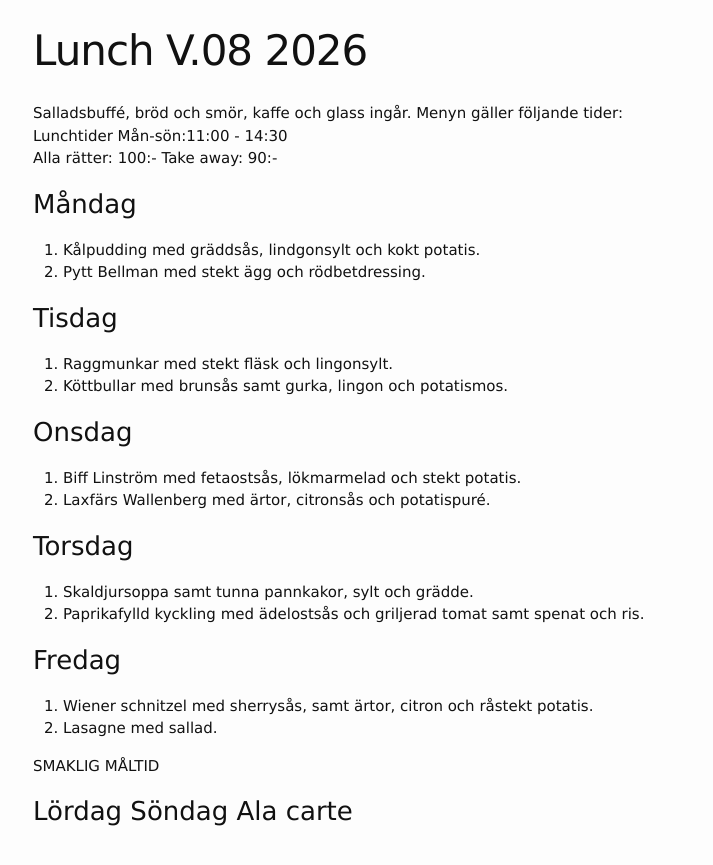
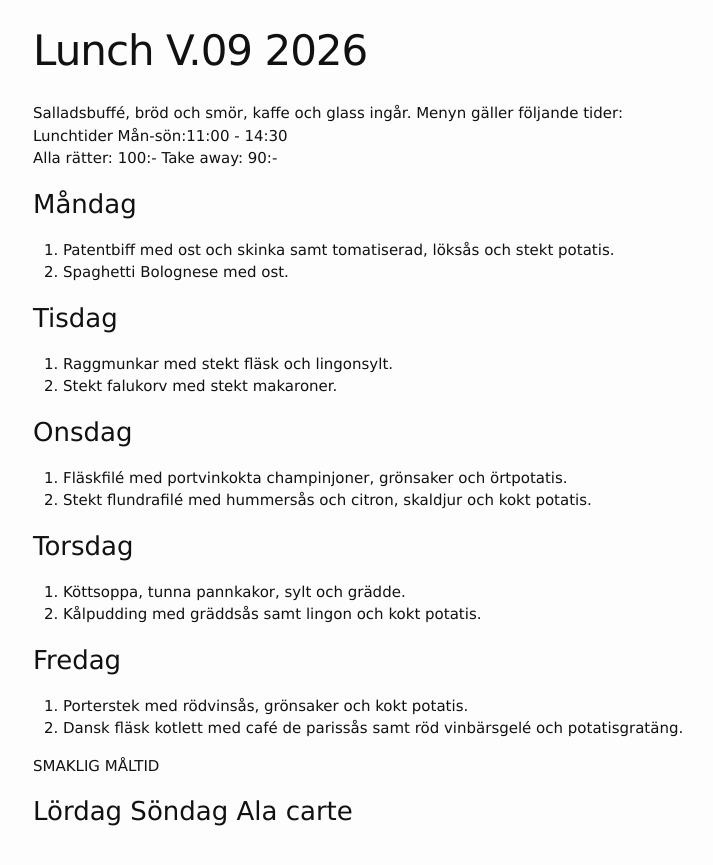
Before and after one commit to FarInn62/farinn62.github.io, a Jekyll site: the page built from lunch.md, in a window 1280 px wide. Shown: the top 865 px of the page, without its empty margins (237-950 px from the left). Built offline with Jekyll 4.4.1, drawn with Linux system fonts in a browser that asks for light colours.

Commit message:
Update lunch menu for version 09 2026

```diff
--- a/lunch.md
+++ b/lunch.md
@@ -1,6 +1,6 @@
 ---
 layout: foodmenu
-title: Lunch V.08 2026
+title: Lunch V.09 2026
 permalink: /lunch/
 published: true
 ---
@@ -11,28 +11,28 @@ Alla rätter: 100:- Take away: 90:-
 
 ### Måndag
 
-1. Kålpudding med gräddsås, lindgonsylt och kokt potatis.
-2. Pytt Bellman med stekt ägg och rödbetdressing.
+1. Patentbiff med ost och skinka samt tomatiserad, löksås och stekt potatis.
+2. Spaghetti Bolognese med ost.
 
 ### Tisdag
 
 1. Raggmunkar med stekt fläsk och lingonsylt.
-2. Köttbullar med brunsås samt gurka, lingon och potatismos.
+2. Stekt falukorv med stekt makaroner.
 
 ### Onsdag
 
-1. Biff Linström med fetaostsås, lökmarmelad och stekt potatis.
-2. Laxfärs Wallenberg med ärtor, citronsås och potatispuré.
+1. Fläskfilé med portvinkokta champinjoner, grönsaker och örtpotatis.
+2. Stekt flundrafilé med hummersås och citron, skaldjur och kokt potatis.
 
 ### Torsdag
 
-1.  Skaldjursoppa samt tunna pannkakor, sylt och grädde.
-2.  Paprikafylld kyckling med ädelostsås och griljerad tomat samt spenat och ris.
+1.  Köttsoppa, tunna pannkakor, sylt och grädde.
+2.  Kålpudding med gräddsås samt lingon och kokt potatis.
 
 ### Fredag
 
-1. Wiener schnitzel med sherrysås, samt ärtor, citron och råstekt potatis.
-2. Lasagne med sallad.
+1. Porterstek med rödvinsås, grönsaker och kokt potatis.
+2. Dansk fläsk kotlett med café de parissås samt röd vinbärsgelé och potatisgratäng.
 
 SMAKLIG MÅLTID
 
```
